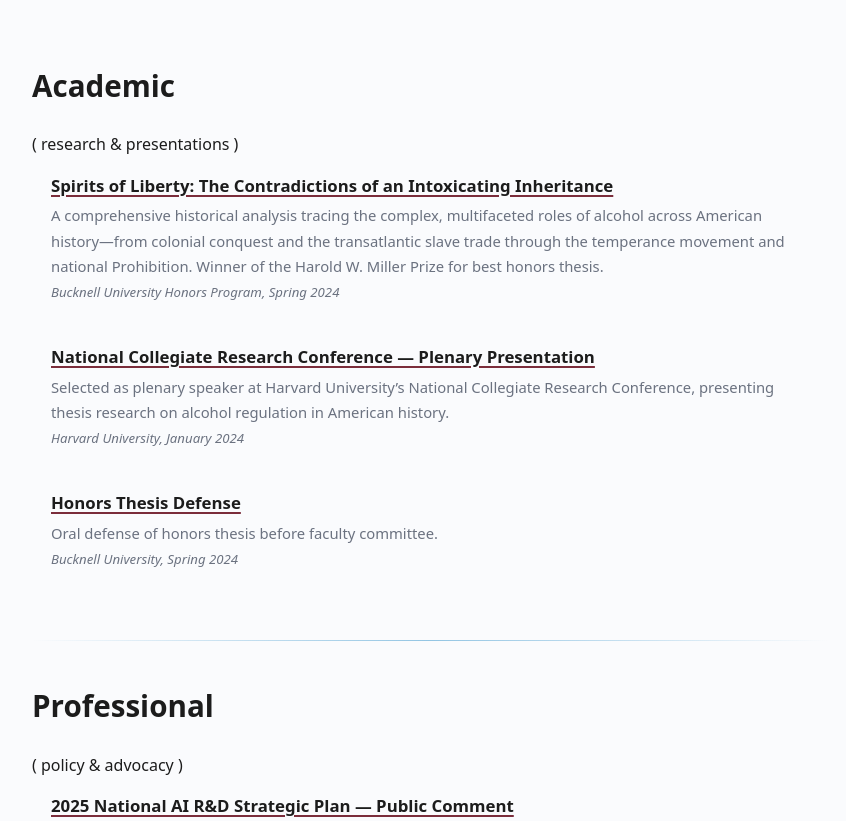
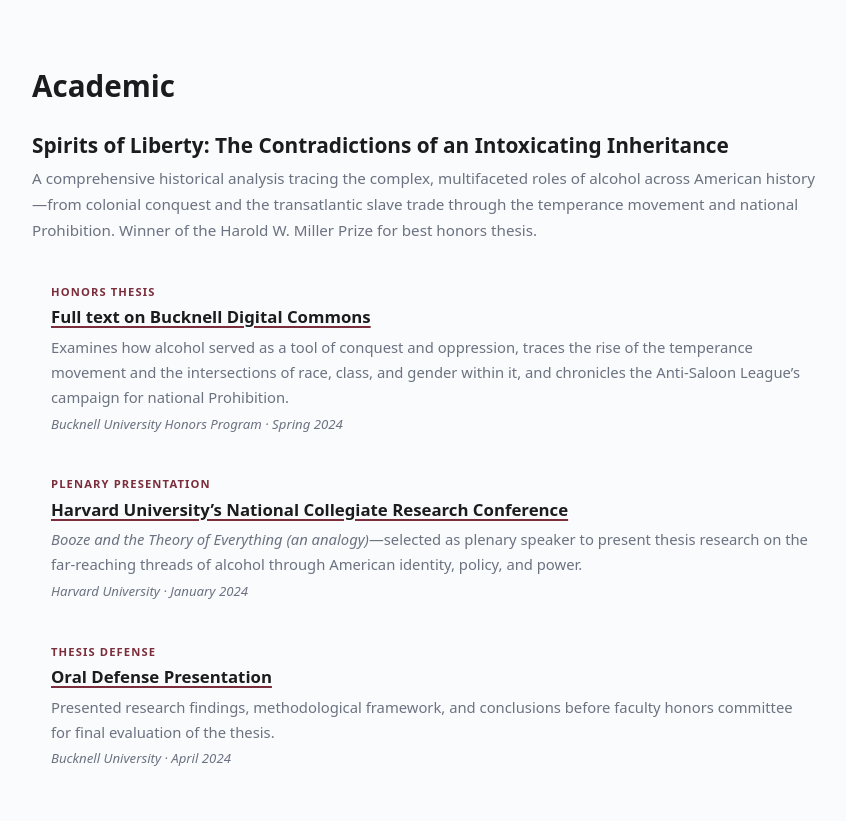
Before and after one commit to ehasseltine/ehasseltine.github.io, a plain HTML site: page projects.html in a window 1280 px wide. Shown: the part 76-897 px from the top of the page, without its empty margins (210-1056 px from the left). Drawn offline with Linux system fonts and the light colour scheme.

Commit message:
Update projects.html

```diff
--- a/projects.html
+++ b/projects.html
@@ -14,24 +14,31 @@
 
     <div class="section">
       <h2 class="section-title">Academic</h2>
-      <p class="section-subtitle">( research &amp; presentations )</p>
 
-      <div class="project-item">
-        <div class="project-item-title"><a href="https://digitalcommons.bucknell.edu/honors_theses/668/" target="_blank" rel="noopener noreferrer">Spirits of Liberty: The Contradictions of an Intoxicating Inheritance</a></div>
-        <div class="project-item-desc">A comprehensive historical analysis tracing the complex, multifaceted roles of alcohol across American history—from colonial conquest and the transatlantic slave trade through the temperance movement and national Prohibition. Winner of the Harold W. Miller Prize for best honors thesis.</div>
-        <div class="project-item-meta">Bucknell University Honors Program, Spring 2024</div>
-      </div>
+      <div class="project-group">
+        <h3 class="project-group-title">Spirits of Liberty: The Contradictions of an Intoxicating Inheritance</h3>
+        <p class="project-group-desc">A comprehensive historical analysis tracing the complex, multifaceted roles of alcohol across American history—from colonial conquest and the transatlantic slave trade through the temperance movement and national Prohibition. Winner of the Harold W. Miller Prize for best honors thesis.</p>
 
-      <div class="project-item">
-        <div class="project-item-title"><a href="https://docs.google.com/presentation/d/140m6pjbzR9WvNAAQjbHkpfhBP5ft6HWe/edit?usp=sharing&ouid=105827251478931743474&rtpof=true&sd=true" target="_blank" rel="noopener noreferrer">National Collegiate Research Conference — Plenary Presentation</a></div>
-        <div class="project-item-desc">Selected as plenary speaker at Harvard University’s National Collegiate Research Conference, presenting thesis research on alcohol regulation in American history.</div>
-        <div class="project-item-meta">Harvard University, January 2024</div>
-      </div>
+        <div class="project-item">
+          <div class="project-item-label">Honors Thesis</div>
+          <div class="project-item-title"><a href="https://digitalcommons.bucknell.edu/honors_theses/668/" target="_blank" rel="noopener noreferrer">Full text on Bucknell Digital Commons</a></div>
+          <div class="project-item-desc">Examines how alcohol served as a tool of conquest and oppression, traces the rise of the temperance movement and the intersections of race, class, and gender within it, and chronicles the Anti-Saloon League’s campaign for national Prohibition.</div>
+          <div class="project-item-meta">Bucknell University Honors Program · Spring 2024</div>
+        </div>
 
-      <div class="project-item">
-        <div class="project-item-title"><a href="https://docs.google.com/presentation/d/1jMhlCp1IWvKKkFQ_Ta-7QM8cRaIjsFuGFuFTsaw1lK8/edit?usp=sharing" target="_blank" rel="noopener noreferrer">Honors Thesis Defense</a></div>
-        <div class="project-item-desc">Oral defense of honors thesis before faculty committee.</div>
-        <div class="project-item-meta">Bucknell University, Spring 2024</div>
+        <div class="project-item">
+          <div class="project-item-label">Plenary Presentation</div>
+          <div class="project-item-title"><a href="https://docs.google.com/presentation/d/140m6pjbzR9WvNAAQjbHkpfhBP5ft6HWe/edit?usp=sharing&ouid=105827251478931743474&rtpof=true&sd=true" target="_blank" rel="noopener noreferrer">Harvard University’s National Collegiate Research Conference</a></div>
+          <div class="project-item-desc"><em>Booze and the Theory of Everything (an analogy)</em>—selected as plenary speaker to present thesis research on the far-reaching threads of alcohol through American identity, policy, and power.</div>
+          <div class="project-item-meta">Harvard University · January 2024</div>
+        </div>
+
+        <div class="project-item">
+          <div class="project-item-label">Thesis Defense</div>
+          <div class="project-item-title"><a href="https://docs.google.com/presentation/d/1jMhlCp1IWvKKkFQ_Ta-7QM8cRaIjsFuGFuFTsaw1lK8/edit?usp=sharing" target="_blank" rel="noopener noreferrer">Oral Defense Presentation</a></div>
+          <div class="project-item-desc">Presented research findings, methodological framework, and conclusions before faculty honors committee for final evaluation of the thesis.</div>
+          <div class="project-item-meta">Bucknell University · April 2024</div>
+        </div>
       </div>
     </div>
 
@@ -39,12 +46,12 @@
 
     <div class="section">
       <h2 class="section-title">Professional</h2>
-      <p class="section-subtitle">( policy &amp; advocacy )</p>
 
       <div class="project-item">
+        <div class="project-item-label">Policy Submission</div>
         <div class="project-item-title"><a href="https://lnkd.in/egC8CH7A" target="_blank" rel="noopener noreferrer">2025 National AI R&amp;D Strategic Plan — Public Comment</a></div>
         <div class="project-item-desc">Lead drafter on Sanford Heisler Sharp McKnight’s formal submission to the White House Office of Science and Technology Policy. Our comment argues that federally funded AI must center worker protections from the outset—as platform labor becomes foundational, AI policy must include transparency, real oversight, and accountability that gives workers a voice in systems that affect their livelihoods.</div>
-        <div class="project-item-meta">Sanford Heisler Sharp McKnight, LLP, 2025</div>
+        <div class="project-item-meta">Sanford Heisler Sharp McKnight, LLP · 2025</div>
       </div>
     </div>
   </div>
```
